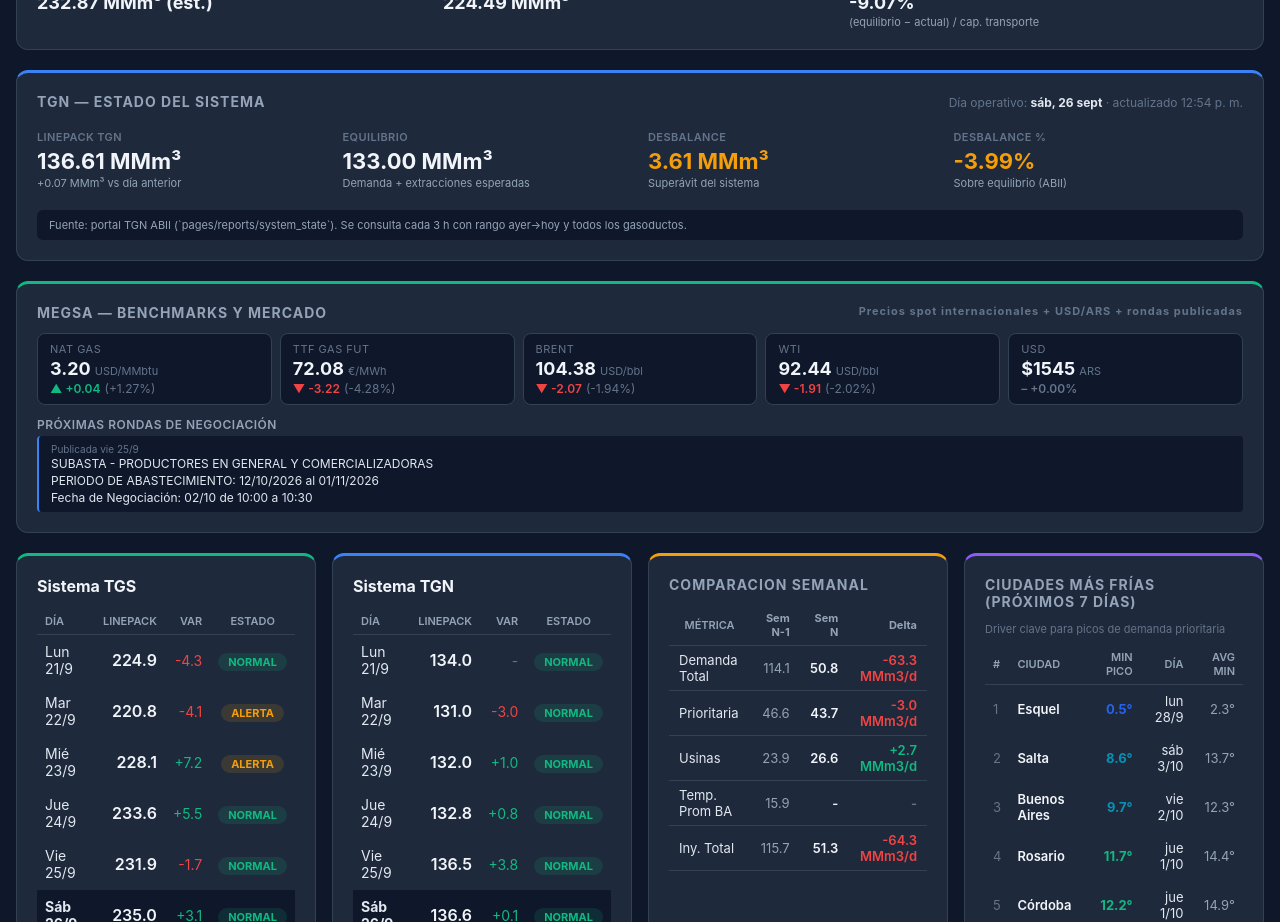
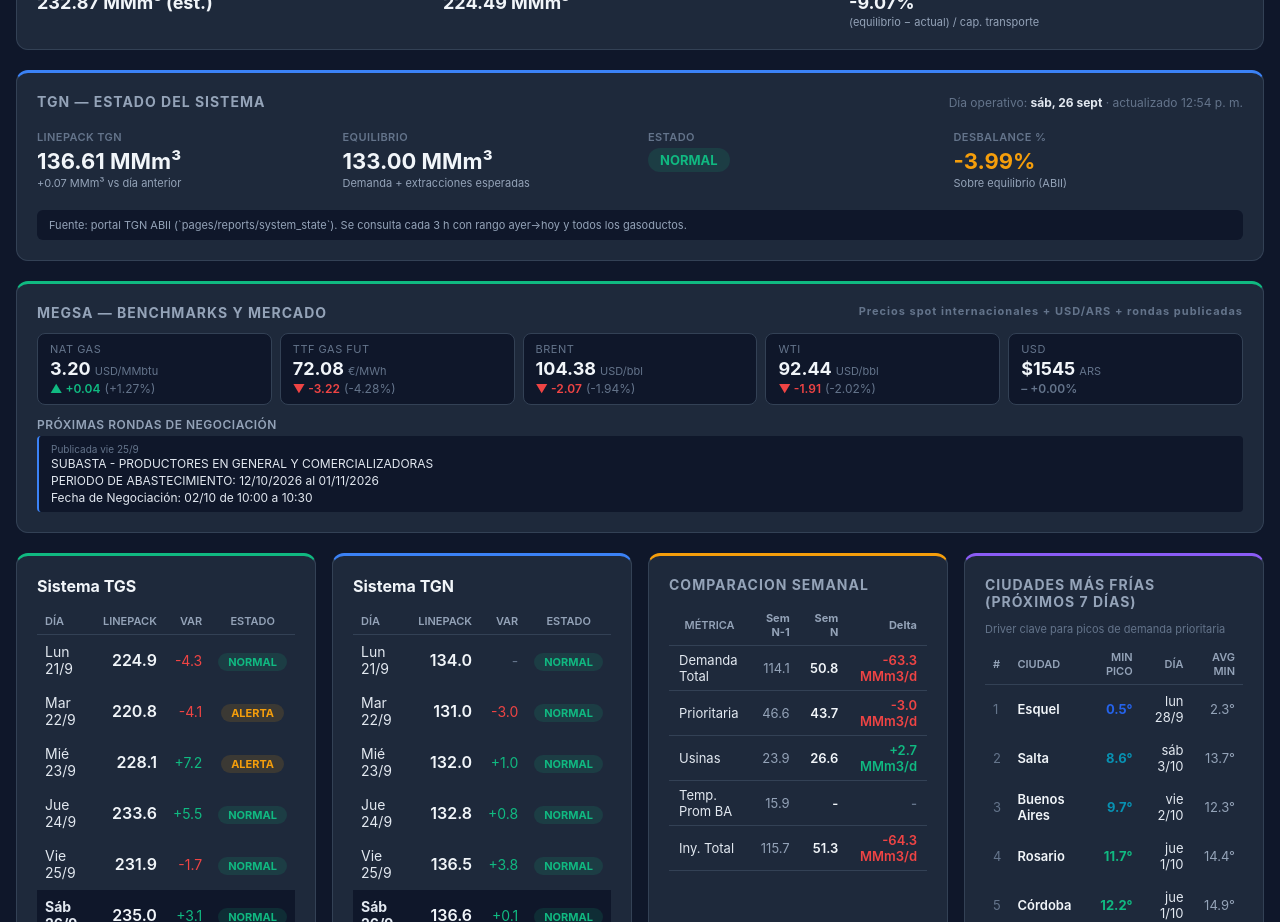
Before and after one commit to RodrigoManassero/estado-sistema-gas-rodrigo, a React (Vite) app: page / in a window 1280 px wide. Shown: the part 1320-2242 px from the top of the page. Built offline with nearby package versions, Linux system fonts and the light colour scheme.

Commit message:
Add EstadoBadge component and refactor metrics

```diff
--- a/src/components/TGNSystemStatePanel.tsx
+++ b/src/components/TGNSystemStatePanel.tsx
@@ -12,8 +12,6 @@ const MONTHS: Record<string, number> = {
   Jul: 7, Aug: 8, Sep: 9, Oct: 10, Nov: 11, Dec: 12,
 }
 
-// 'Thu May 28 00:00:00 ART 2026' -> '2026-05-28'. Used as a fallback for
-// rows from older runs that don't carry a precomputed 'fecha' field.
 function parseJavaDate(raw: string | undefined): string | null {
   if (!raw) return null
   const m = raw.match(/^\w+\s+(\w+)\s+(\d{1,2})\s+\d{2}:\d{2}:\d{2}\s+\w+\s+(\d{4})$/)
@@ -43,8 +41,6 @@ function fmtPct(p: number | null, signed = false): string {
   return `${signed && p > 0 ? '+' : ''}${p.toFixed(2)}%`
 }
 
-// Color the deviation by severity. Same thresholds used elsewhere
-// to flag operational stress.
 function severityColor(absPct: number | null): string {
   if (absPct == null) return colors.textDim
   if (absPct >= 5) return colors.status.err
@@ -52,25 +48,56 @@ function severityColor(absPct: number | null): string {
   return colors.status.ok
 }
 
+// Badge visual para la columna ESTADO
+function EstadoBadge({ estado }: { estado: string }) {
+  const up = estado.toUpperCase()
+  let color = colors.status.ok
+  if (up.includes('ALERT') || up.includes('ALERTA') || up.includes('ALTO')) color = colors.status.warn
+  if (up.includes('EMERG') || up.includes('CRÍT') || up.includes('CRIT') || up.includes('BAJO')) color = colors.status.err
+
+  return (
+    <span
+      style={{
+        background: color + '22',
+        color: color,
+        padding: '4px 12px',
+        borderRadius: 20,
+        fontSize: 13,
+        fontWeight: 700,
+        display: 'inline-block',
+        marginTop: 4,
+      }}
+    >
+      {up}
+    </span>
+  )
+}
+
 function Metric({
   label,
   value,
   hint,
   color,
+  children,
 }: {
   label: string
-  value: string
+  value?: string
   hint?: string
   color?: string
+  children?: React.ReactNode
 }) {
   return (
     <div>
       <div style={{ color: colors.textDim, fontSize: 11, fontWeight: 600, letterSpacing: 0.4, textTransform: 'uppercase' }}>
         {label}
       </div>
-      <div style={{ color: color ?? colors.textPrimary, fontSize: 22, fontWeight: 700, marginTop: 4 }}>
-        {value}
-      </div>
+      {children ? (
+        children
+      ) : (
+        <div style={{ color: color ?? colors.textPrimary, fontSize: 22, fontWeight: 700, marginTop: 4 }}>
+          {value}
+        </div>
+      )}
       {hint && (
         <div style={{ color: colors.textMuted, fontSize: 11, marginTop: 2 }}>{hint}</div>
       )}
@@ -79,10 +106,7 @@ function Metric({
 }
 
 export default function TGNSystemStatePanel({ rows, generatedAt }: Props) {
-  // Ordenar filas por fecha de forma ascendente
   const sorted = (rows ?? []).slice().sort((a, b) => rowFecha(a).localeCompare(rowFecha(b)))
-
-  // Tomar la última fila con reporte real disponible (día n-1 o cierre previo)
   const latest = sorted[sorted.length - 1]
 
   if (!latest) {
@@ -98,7 +122,6 @@ export default function TGNSystemStatePanel({ rows, generatedAt }: Props) {
 
   const fecha = rowFecha(latest)
 
-  // Linepack TGN del día y variación respecto al día previo disponible
   const actual = toNumber(latest['Actual'])
   const prev = sorted[sorted.length - 2]
   const prevActual = prev ? toNumber(prev['Actual']) : null
@@ -108,11 +131,15 @@ export default function TGNSystemStatePanel({ rows, generatedAt }: Props) {
     : 'Volumen en el sistema'
 
   const equilibrio = toNumber(latest['Equilibrio'])
-  const desbalance = toNumber(latest['Desbalance del sistema'])
   const desbalancePct = toNumber(latest['Desbalance porcentual'])
+  const sevColor = severityColor(desbalancePct != null ? Math.abs(desbalancePct) : null)
 
-  const deficit = actual != null && equilibrio != null && actual < equilibrio
-  const sevColor = severityColor(desbalancePct != null ? Math.abs(desbalancePct) : null)
+  // Obtención/inferencia del Estado
+  const rawEstado = (latest as any)['Estado'] ?? (latest as any)['estado']
+  const estadoCalculado = rawEstado ?? (
+    desbalancePct != null && Math.abs(desbalancePct) >= 5 ? 'ALERTA' :
+    desbalancePct != null && Math.abs(desbalancePct) >= 2 ? 'ALERTA' : 'NORMAL'
+  )
 
   const dateLabel = fecha
     ? new Date(fecha + 'T00:00:00').toLocaleDateString('es-AR', {
@@ -135,27 +162,31 @@ export default function TGNSystemStatePanel({ rows, generatedAt }: Props) {
       <div
         style={{
           display: 'grid',
-          gridTemplateColumns: 'repeat(auto-fit, minmax(160px, 1fr))',
+          gridTemplateColumns: 'repeat(4, 1fr)',
           gap: space.lg,
           padding: `${space.sm}px 0`,
         }}
       >
+        {/* Columna 1: Linepack */}
         <Metric
           label="Linepack TGN"
           value={fmtMMm3(actual)}
           hint={varHint}
         />
+
+        {/* Columna 2: Equilibrio */}
         <Metric
           label="Equilibrio"
           value={fmtMMm3(equilibrio)}
           hint="Demanda + extracciones esperadas"
         />
-        <Metric
-          label="Desbalance"
-          value={fmtMMm3(desbalance != null ? Math.abs(desbalance) : null)}
-          hint={deficit ? 'Déficit del sistema' : 'Superávit del sistema'}
-          color={sevColor}
-        />
+
+        {/* Columna 3: Estado (Reemplaza a Desbalance en MMm³) */}
+        <Metric label="Estado">
+          <EstadoBadge estado={estadoCalculado} />
+        </Metric>
+
+        {/* Columna 4: Desbalance % */}
         <Metric
           label="Desbalance %"
           value={fmtPct(desbalancePct, true)}
```
